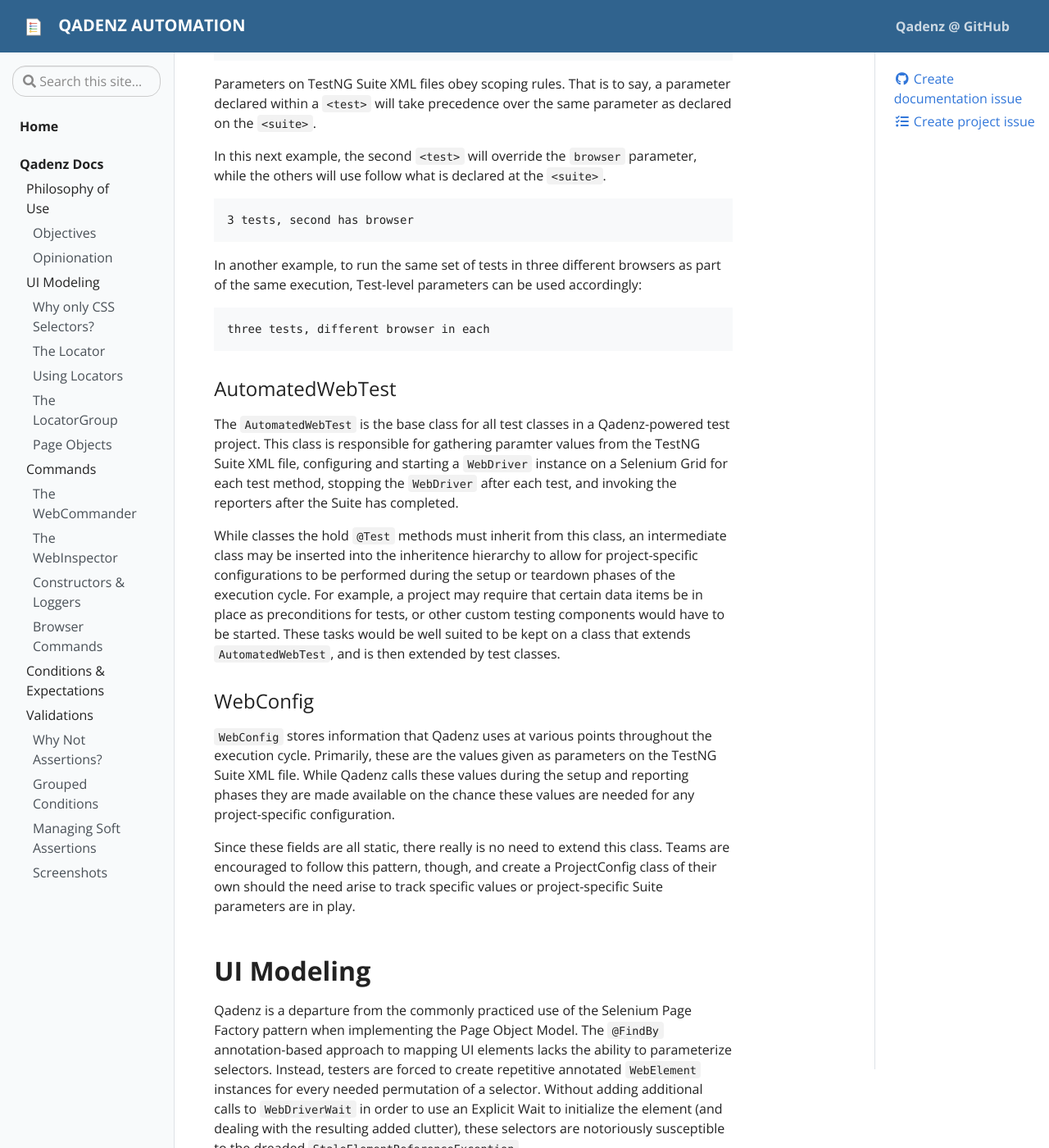
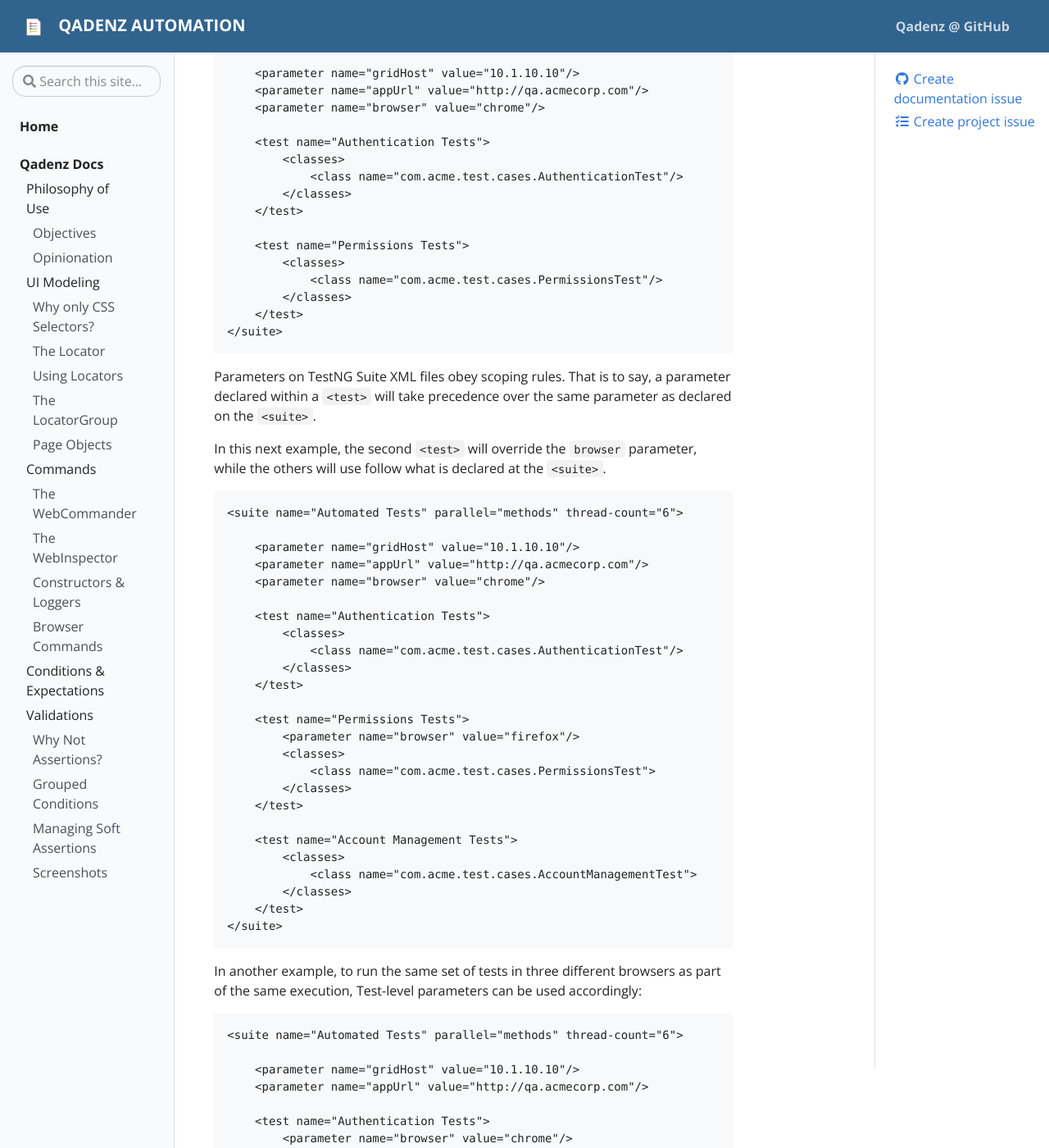
Before and after one commit to qadenz/qadenz.github.io, a Jekyll site: the page built from pages/docs.md, in a window 1280 px wide and 1400 px high, scrolled down 3736 px. Shown: the whole window at 82% size. Built offline with Jekyll 4.4.1, drawn with Linux system fonts in a browser that asks for light colours; some of the changed text lies outside the part shown.

Commit message:
Added xml examples

````diff
--- a/pages/docs.md
+++ b/pages/docs.md
@@ -59,7 +59,24 @@ The Test-level parameters allow for configuration changes to take place during t
 In the below example, both `<test>` nodes will use the same set of parameter values:
 
 ```XML
-two tests, all params at suite
+<suite name="Automated Tests" parallel="methods" thread-count="6">
+
+    <parameter name="gridHost" value="10.1.10.10"/>
+    <parameter name="appUrl" value="http://qa.acmecorp.com"/>
+    <parameter name="browser" value="chrome"/>
+
+    <test name="Authentication Tests">
+        <classes>
+            <class name="com.acme.test.cases.AuthenticationTest"/>
+        </classes>
+    </test>
+
+    <test name="Permissions Tests">
+        <classes>
+            <class name="com.acme.test.cases.PermissionsTest"/>
+        </classes>
+    </test>
+</suite>
 ```
 
 Parameters on TestNG Suite XML files obey scoping rules. That is to say, a parameter declared within a `<test>` will take precedence over the same parameter as declared on the `<suite>`.
@@ -67,13 +84,62 @@ Parameters on TestNG Suite XML files obey scoping rules. That is to say, a param
 In this next example, the second `<test>` will override the `browser` parameter, while the others will use follow what is declared at the `<suite>`.
 
 ```XML
-3 tests, second has browser
+<suite name="Automated Tests" parallel="methods" thread-count="6">
+
+    <parameter name="gridHost" value="10.1.10.10"/>
+    <parameter name="appUrl" value="http://qa.acmecorp.com"/>
+    <parameter name="browser" value="chrome"/>
+
+    <test name="Authentication Tests">
+        <classes>
+            <class name="com.acme.test.cases.AuthenticationTest"/>
+        </classes>
+    </test>
+
+    <test name="Permissions Tests">
+        <parameter name="browser" value="firefox"/>
+        <classes>
+            <class name="com.acme.test.cases.PermissionsTest">
+        </classes>
+    </test>
+
+    <test name="Account Management Tests">
+        <classes>
+            <class name="com.acme.test.cases.AccountManagementTest">
+        </classes>
+    </test>
+</suite>
 ```
 
 In another example, to run the same set of tests in three different browsers as part of the same execution, Test-level parameters can be used accordingly:
 
 ```XML
-three tests, different browser in each
+<suite name="Automated Tests" parallel="methods" thread-count="6">
+
+    <parameter name="gridHost" value="10.1.10.10"/>
+    <parameter name="appUrl" value="http://qa.acmecorp.com"/>
+
+    <test name="Authentication Tests">
+        <parameter name="browser" value="chrome"/>
+        <classes>
+            <class name="com.acme.test.cases.AuthenticationTest"/>
+        </classes>
+    </test>
+
+    <test name="Authentication Tests">
+        <parameter name="browser" value="firefox"/>
+        <classes>
+            <class name="com.acme.test.cases.AuthenticationTest"/>
+        </classes>
+    </test>
+
+    <test name="Authentication Tests">
+        <parameter name="browser" value="edge"/>
+        <classes>
+            <class name="com.acme.test.cases.AuthenticationTest"/>
+        </classes>
+    </test>
+</suite>
 ```
 
 ### AutomatedWebTest
````
